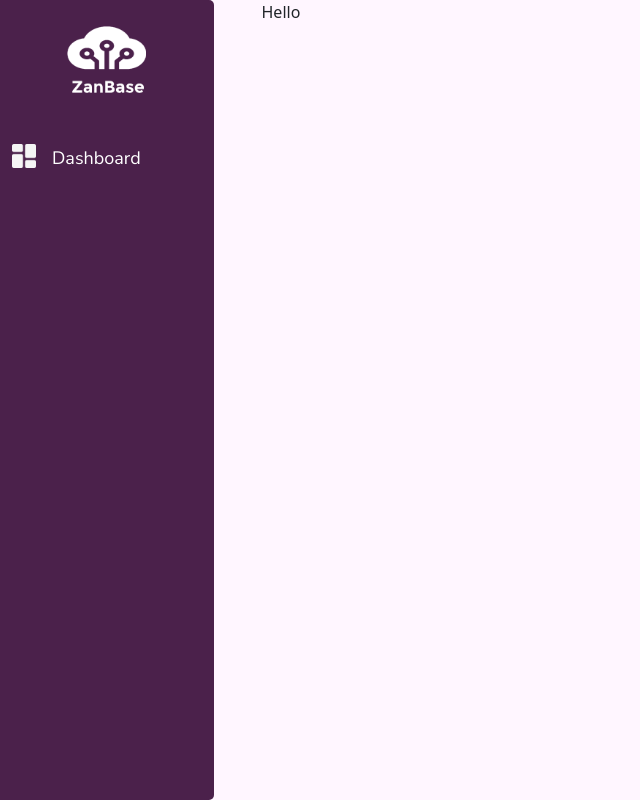
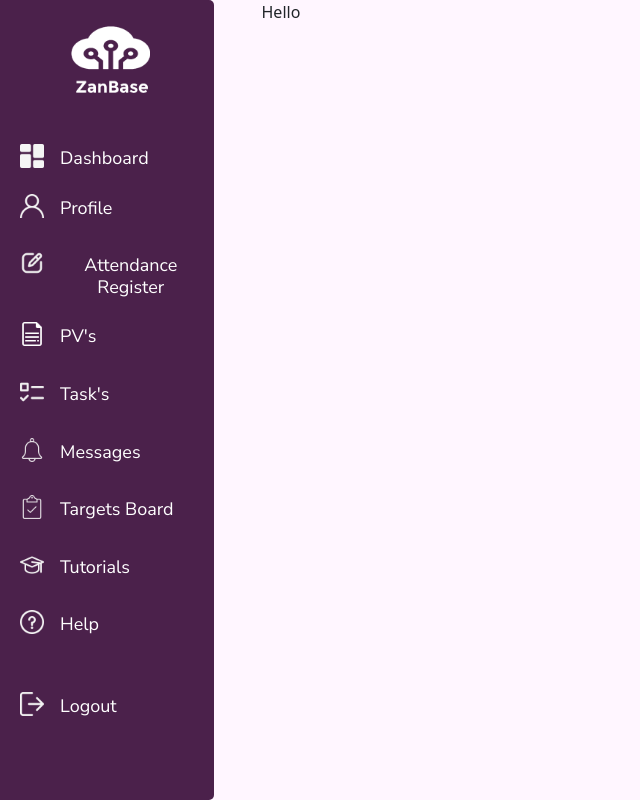
Before and after one commit to GeoffreyGichaga/ZanBase, a React (Create React App) app in the folder client/: page /dashboard in a window 1280 px wide. Shown: the whole page, without its empty margins (0-640 px from the left). Built offline with nearby package versions, Linux system fonts and the light colour scheme.

Commit message:
add more icon assets ,separate dashboard side panel into a singl e component

```diff
--- /dev/null
+++ b/client/src/Components/SidePanel.js
@@ -0,0 +1,89 @@
+import React from 'react'
+import '../Styling/SidePanel.css'
+import Row from 'react-bootstrap/Row'
+import Col from 'react-bootstrap/Col'
+import whitelogo from '../Assets/white-logo.png'
+import dash from '../Assets/dashboard.png'
+import user2 from '../Assets/user2.png'
+import files from '../Assets/files.png'
+import graduationhat from '../Assets/graduation-hat.png'
+import information from '../Assets/information.png'
+import clipboards from '../Assets/clipboards.png'
+import bell from '../Assets/bell.png'
+import checklist from '../Assets/checklist.png'
+import user3 from '../Assets/user3.png'
+import logout from '../Assets/logout.png'
+
+const SidePanel = () => {
+  return (
+    <>
+        <Row className='sidepanel'>
+            <Col className='ms-2'>
+                {/* Zanbase Logo */}
+                <div>
+                    <img className='zanlogo mt-3' src={whitelogo} alt='zanalogo'/>
+                </div>
+
+                {/* Menu Icons */}
+                <div className='d-flex mt-5'>
+                    <img className='menu-icons' src={dash} alt='Dash'/>
+                    <h4 className='menutext ms-3 mt-1'>Dashboard</h4>
+                </div>
+
+                <div className='d-flex mt-3'>
+                    <img className='menu-icons' src={user2} alt='Dash'/>
+                    <h4 className='menutext ms-3 mt-1'>Profile</h4>
+                </div>
+
+                <div className='d-flex mt-4'>
+                    <img className='menu-icons' src={user3} alt='Dash'/>
+                    <h4 className='menutext ms-3 mt-1'>Attendance Register</h4>
+                </div>
+
+                <div className='d-flex mt-3'>
+                    <img className='menu-icons' src={files} alt='Dash'/>
+                    <h4 className='menutext ms-3 mt-1'>PV's</h4>
+                </div>
+
+                <div className='d-flex mt-4'>
+                    <img className='menu-icons' src={checklist} alt='Dash'/>
+                    <h4 className='menutext ms-3 mt-1'>Task's</h4>
+                </div>
+
+                <div className='d-flex mt-4'>
+                    <img className='menu-icons' src={bell} alt='Dash'/>
+                    <h4 className='menutext ms-3 mt-1'>Messages</h4>
+                </div>
+
+                <div className='d-flex mt-4'>
+                    <img className='menu-icons' src={clipboards} alt='Dash'/>
+                    <h4 className='menutext ms-3 mt-1'>Targets Board</h4>
+                </div>
+
+                <div className='d-flex mt-4'>
+                    <img className='menu-icons' src={graduationhat} alt='Dash'/>
+                    <h4 className='menutext ms-3 mt-1'>Tutorials</h4>
+                </div>
+
+                <div className='d-flex mt-4'>
+                    <img className='menu-icons' src={information} alt='Dash'/>
+                    <h4 className='menutext ms-3 mt-1'>Help</h4>
+                </div>
+
+
+
+                {/* Logout Button  */}
+                <div className='d-flex mt-5'>
+                    <img className='menu-icons' src={logout} alt='Dash'/>
+                    <h4 className='menutext ms-3 mt-1'>Logout</h4>
+                </div>
+                {/* Menu Icons */}
+
+
+            </Col>
+        </Row>
+    </>
+  )
+}
+
+export default SidePanel
--- a/client/src/Pages/Dashboard.js
+++ b/client/src/Pages/Dashboard.js
@@ -3,31 +3,16 @@ import Container from 'react-bootstrap/Container'
 import Row from 'react-bootstrap/Row'
 import Col from 'react-bootstrap/Col'
 import '../Styling/dashboard.css'
-import whitelogo from '../Assets/white-logo.png'
-import dash from '../Assets/dashboard.png'
+import SidePanel from '../Components/SidePanel'
+
+
 
 
 const Dashboard = () => {
   return (
     <>
     <Container fluid className='dashpanel d-flex justify-content-start'>
-        <Row className='sidepanel'>
-            <Col>
-                {/* Zanbase Logo */}
-                <div>
-                    <img className='zanlogo mt-3' src={whitelogo} alt='zanalogo'/>
-                </div>
-
-                {/* Menu Icons */}
-                <div className='d-flex mt-5'>
-                    <img className='menu-icons' src={dash} alt='Dash'/>
-                    <h4 className='menutext ms-3 mt-1'>Dashboard</h4>
-                </div>
-                {/* Menu Icons */}
-
-
-            </Col>
-        </Row>
+        <SidePanel/>
 
 
         <Row className=' ms-5'>
--- /dev/null
+++ b/client/src/Styling/SidePanel.css
@@ -0,0 +1,37 @@
+@import url('https://fonts.googleapis.com/css2?family=Nunito+Sans&display=swap');
+@import url('https://fonts.googleapis.com/css2?family=Montserrat&display=swap');
+/*     font-family: 'Nunito Sans', sans-serif;
+    font-family: 'Montserrat', sans-serif;
+
+ */
+
+
+
+
+
+
+.sidepanel{
+    background-color: #4B214B;
+    width: 17%;
+    height: 100vh;
+    border-radius: 0px 5px 5px 0px;
+}
+
+.dashpanel{
+    background-color: #fff6ff;
+}
+
+.zanlogo{
+    width: auto;
+    height: 5rem;
+}
+
+.menu-icons{
+    width: auto;
+    height: 1.5rem;
+}
+.menutext{
+    color: white;
+    font-family: 'Nunito Sans', sans-serif;
+    font-size: 18px;
+}
```
Also changed, not shown: client/src/Assets/checklist.png (added), client/src/Assets/user3.png (added).
